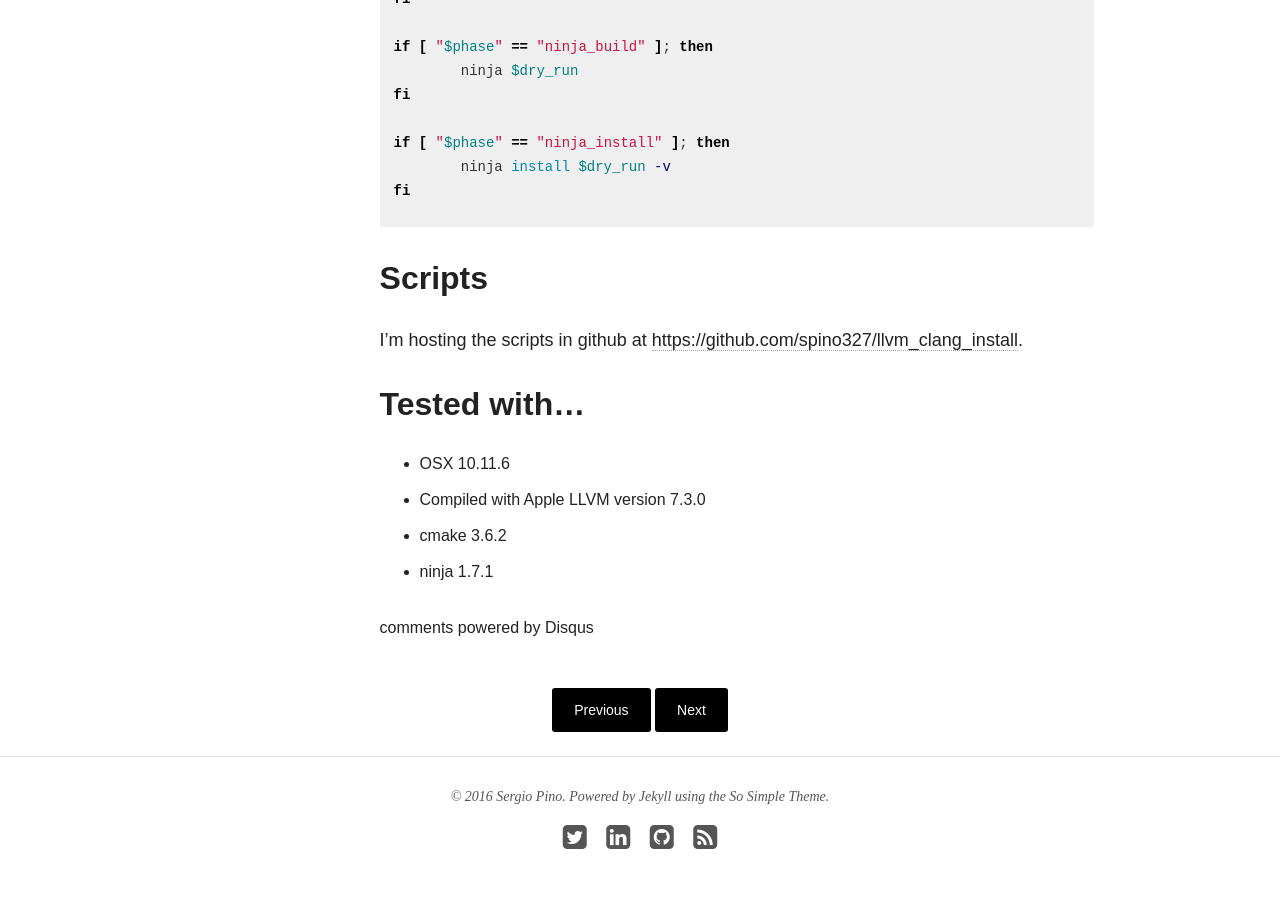
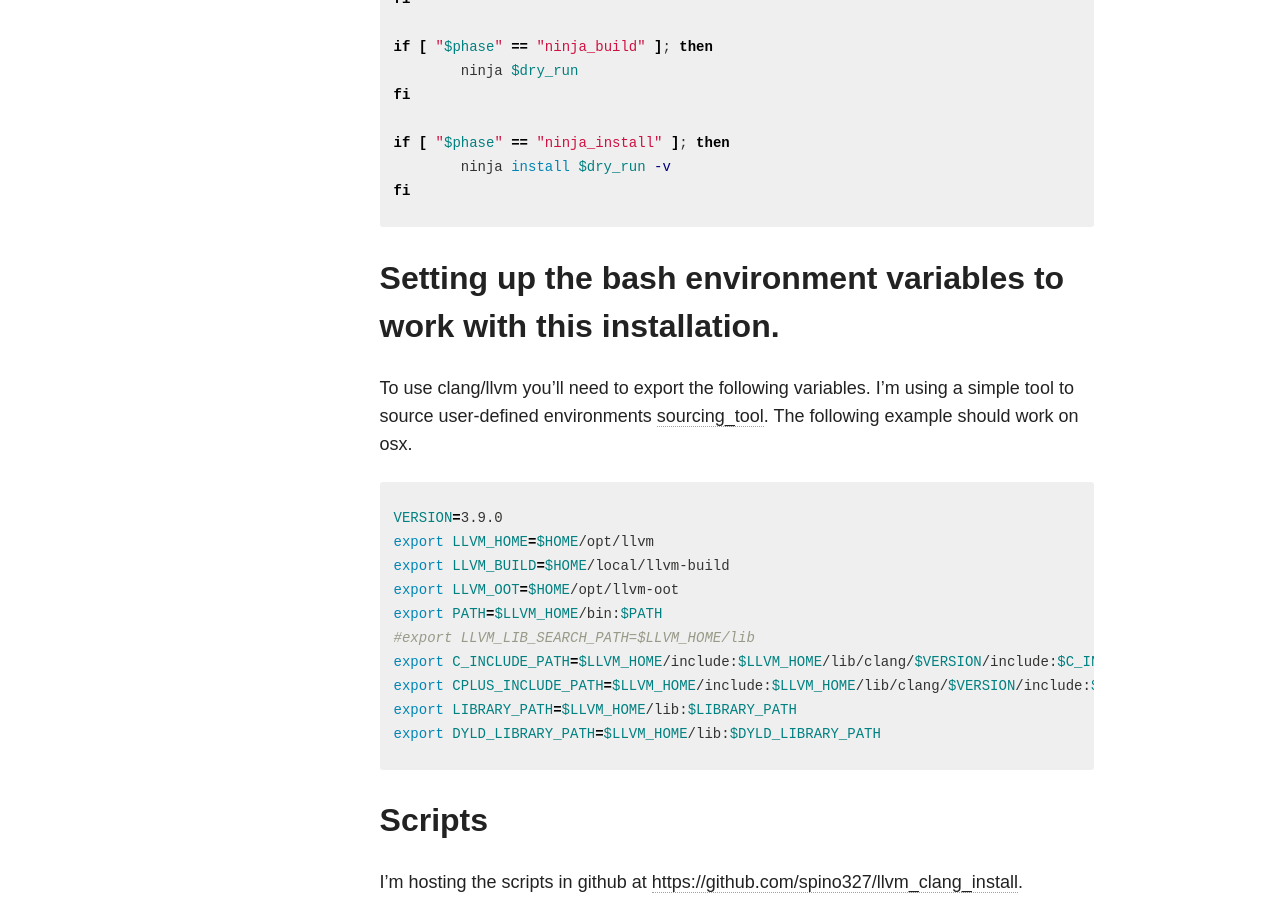
Before and after one commit to spino327/spino327.github.io, a Jekyll site: the page built from _posts/blog/2016/2016-02-27-building-llvm-with-cmake.md, in a window 1280 px wide and 900 px high, scrolled down 3247 px. Built offline with Jekyll 4.4.1, drawn with Linux system fonts in a browser that asks for light colours; nearby versions of some CDN libraries; library files that are not in the unit come from our copies; comment, search, counter and statistics services are not loaded.

Commit message:
small fix

```diff
--- a/_posts/blog/2016/2016-02-27-building-llvm-with-cmake.md
+++ b/_posts/blog/2016/2016-02-27-building-llvm-with-cmake.md
@@ -125,6 +125,23 @@ if [ "$phase" == "ninja_install" ]; then
 fi
 {% endhighlight %}
 
+## Setting up the bash environment variables to work with this installation.
+
+To use clang/llvm you'll need to export the following variables. I'm using a simple tool to source user-defined environments <a target="null" href="https://github.com/spino327/sourcing_tool">sourcing_tool</a>. The following example should work on osx.
+
+{% highlight bash %}
+VERSION=3.9.0
+export LLVM_HOME=$HOME/opt/llvm
+export LLVM_BUILD=$HOME/local/llvm-build
+export LLVM_OOT=$HOME/opt/llvm-oot
+export PATH=$LLVM_HOME/bin:$PATH
+#export LLVM_LIB_SEARCH_PATH=$LLVM_HOME/lib
+export C_INCLUDE_PATH=$LLVM_HOME/include:$LLVM_HOME/lib/clang/$VERSION/include:$C_INCLUDE_PATH
+export CPLUS_INCLUDE_PATH=$LLVM_HOME/include:$LLVM_HOME/lib/clang/$VERSION/include:$LLVM_HOME/include/c++/v1:$CPLUS_INCLUDE_PATH
+export LIBRARY_PATH=$LLVM_HOME/lib:$LIBRARY_PATH
+export DYLD_LIBRARY_PATH=$LLVM_HOME/lib:$DYLD_LIBRARY_PATH
+{% endhighlight %}
+
 ## Scripts
 
 I'm hosting the scripts in github at <a target="null" href="https://github.com/spino327/llvm_clang_install">https://github.com/spino327/llvm_clang_install</a>.
```
Also changed, not shown: _posts/blog/2016/2016-11-02-building-openmp-support-for-clang.md (+18 -1 lines).
